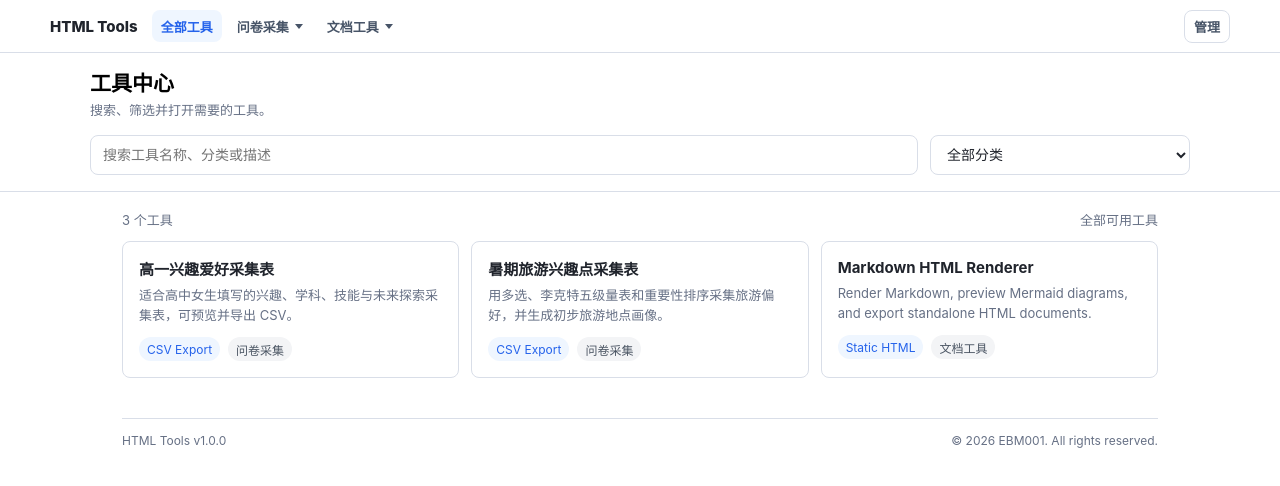
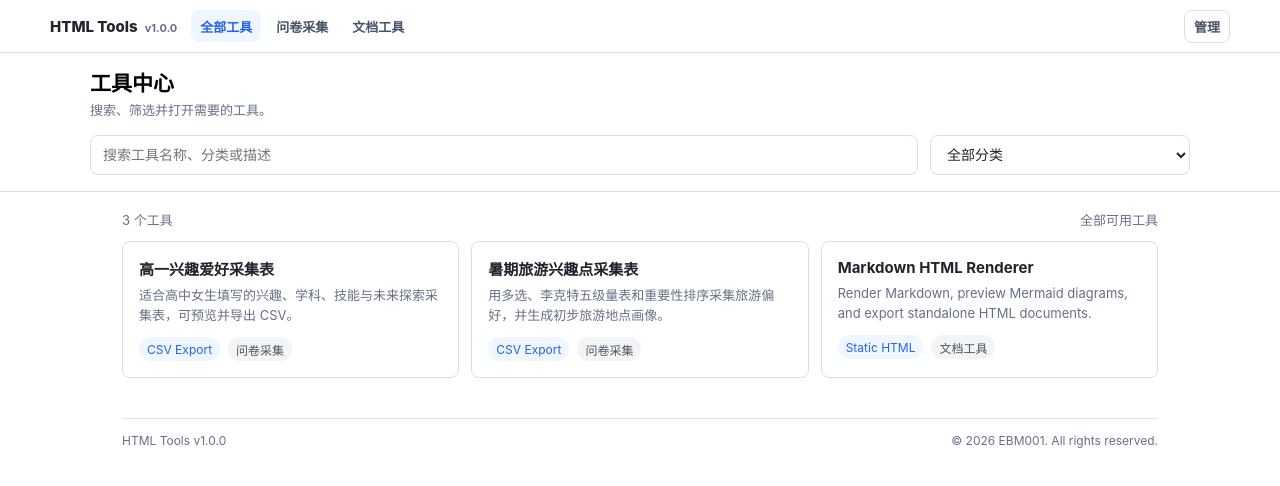
Before and after one commit to goldf2/html-tools, a Next.js app: page / in a window 1280 px wide. Shown: the top 486 px of the page. Built offline with nearby package versions, Linux system fonts and the light colour scheme.

Commit message:
“修复顶部导航显示bug,添加版本号显示”

```diff
--- a/app/components/TopNav.tsx
+++ b/app/components/TopNav.tsx
@@ -2,6 +2,7 @@
 
 import { useEffect, useMemo, useState } from 'react';
 import { usePathname } from 'next/navigation';
+import packageInfo from '@/package.json';
 
 type NavTool = {
   id: string;
@@ -26,23 +27,12 @@ function categoryHref(category: string) {
 export default function TopNav() {
   const pathname = usePathname() || '/';
   const [tools, setTools] = useState<NavTool[]>([]);
-  const [openCategory, setOpenCategory] = useState('');
 
   useEffect(() => {
     fetch('/api/tools', { cache: 'no-store' })
       .then((response) => response.json())
       .then((data) => setTools(Array.isArray(data.tools) ? data.tools : []))
       .catch(() => setTools([]));
-  }, []);
-
-  useEffect(() => {
-    function closeMenu(event: MouseEvent) {
-      const target = event.target as HTMLElement;
-      if (!target.closest('.site-nav__category')) setOpenCategory('');
-    }
-
-    document.addEventListener('click', closeMenu);
-    return () => document.removeEventListener('click', closeMenu);
   }, []);
 
   const categories = useMemo(() => {
@@ -63,6 +53,7 @@ export default function TopNav() {
       <div className="site-nav__inner">
         <a className="site-nav__brand" href="/">
           HTML Tools
+          <span className="site-nav__version">v{packageInfo.version}</span>
         </a>
         <div className="site-nav__menus">
           <a aria-current={pathname === '/' ? 'page' : undefined} className="site-nav__link" href="/">
@@ -72,39 +63,14 @@ export default function TopNav() {
             const categoryActive = items.some((tool) => pathname === toAbsoluteHref(tool.href));
 
             return (
-              <div className={`site-nav__category${openCategory === category ? ' is-open' : ''}`} key={category}>
-                <button
+              <a
                   aria-current={categoryActive ? 'page' : undefined}
-                  aria-expanded={openCategory === category}
-                  className="site-nav__link site-nav__category-trigger"
-                  type="button"
-                  onClick={(event) => {
-                    event.stopPropagation();
-                    setOpenCategory((current) => current === category ? '' : category);
-                  }}
+                className="site-nav__link"
+                href={categoryHref(category)}
+                key={category}
                 >
                   {category}
-                </button>
-                <div className="site-nav__submenu">
-                  <a className="site-nav__submenu-link site-nav__submenu-all" href={categoryHref(category)}>
-                    查看全部
-                  </a>
-                  {items.map((tool) => {
-                    const href = toAbsoluteHref(tool.href);
-
-                    return (
-                      <a
-                        aria-current={pathname === href ? 'page' : undefined}
-                        className="site-nav__submenu-link"
-                        href={href}
-                        key={tool.id}
-                      >
-                        <span>{tool.title}</span>
-                      </a>
-                    );
-                  })}
-                </div>
-              </div>
+              </a>
             );
           })}
         </div>
--- a/app/globals.css
+++ b/app/globals.css
@@ -40,10 +40,19 @@ button {
 }
 
 .site-nav__brand {
+  display: inline-flex;
+  align-items: baseline;
+  gap: 7px;
   color: #20242c;
   font-size: 15px;
   font-weight: 800;
   white-space: nowrap;
+}
+
+.site-nav__version {
+  color: #667085;
+  font-size: 11px;
+  font-weight: 700;
 }
 
 .site-nav__menus,
@@ -80,71 +89,6 @@ button {
   color: #2563eb;
 }
 
-.site-nav__category {
-  position: relative;
-  flex: 0 0 auto;
-}
-
-.site-nav__category::after {
-  content: "";
-  position: absolute;
-  left: 0;
-  right: 0;
-  top: 100%;
-  height: 8px;
-}
-
-.site-nav__category-trigger::after {
-  content: "";
-  width: 0;
-  height: 0;
-  margin-left: 6px;
-  border-left: 4px solid transparent;
-  border-right: 4px solid transparent;
-  border-top: 5px solid currentColor;
-}
-
-.site-nav__submenu {
-  position: absolute;
-  top: 100%;
-  left: 0;
-  width: min(240px, calc(100vw - 36px));
-  display: none;
-  margin-top: 6px;
-  padding: 6px;
-  border: 1px solid #d9dee8;
-  border-radius: 8px;
-  background: #fff;
-  box-shadow: 0 18px 45px rgba(15, 23, 42, 0.14);
-}
-
-.site-nav__category:hover .site-nav__submenu,
-.site-nav__category:focus-within .site-nav__submenu,
-.site-nav__category.is-open .site-nav__submenu {
-  display: grid;
-  gap: 2px;
-}
-
-.site-nav__submenu-link {
-  display: block;
-  padding: 9px 10px;
-  border-radius: 8px;
-  color: #20242c;
-  font-size: 13px;
-  font-weight: 700;
-  line-height: 1.35;
-}
-
-.site-nav__submenu-link:hover,
-.site-nav__submenu-link[aria-current="page"] {
-  background: #eff6ff;
-  color: #2563eb;
-}
-
-.site-nav__submenu-all {
-  color: #475467;
-}
-
 .site-nav__admin-link {
   border: 1px solid #d9dee8;
   background: #fff;
@@ -159,6 +103,10 @@ button {
 
   .site-nav__brand {
     font-size: 14px;
+  }
+
+  .site-nav__version {
+    font-size: 10px;
   }
 
   .site-nav__link {
@@ -178,8 +126,4 @@ button {
   .site-nav__menus::-webkit-scrollbar {
     display: none;
   }
-
-  .site-nav__submenu {
-    display: none !important;
-  }
 }
```
Also changed, not shown: public/site-nav.js (+7 -62 lines), 1 other file (tests, documents, lock files or other folders).
